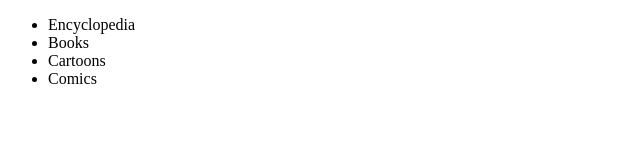
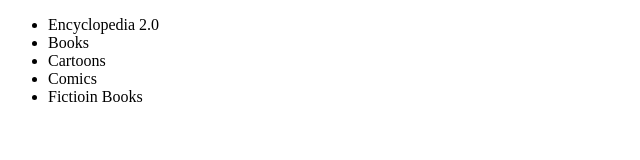
Before and after one commit to MarekBabala/test, a plain HTML site: page index.html in a window 1280 px wide. Shown: the whole page, without its empty margins (0-640 px from the left). Drawn offline with Linux system fonts and the light colour scheme.

Commit message:
edited the Encyclopedia

```diff
--- a/index.html
+++ b/index.html
@@ -5,10 +5,11 @@
     <title>MAREK INDEX FILE! YEAH!</title>
     <div class="ul">
       <ul>
-        <li>Encyclopedia</li>
+        <li>Encyclopedia 2.0</li>
         <li>Books</li>
         <li>Cartoons</li>
         <li>Comics</li>
+        <li>Fictioin Books</li>
       </ul>
     </div>
 
```
